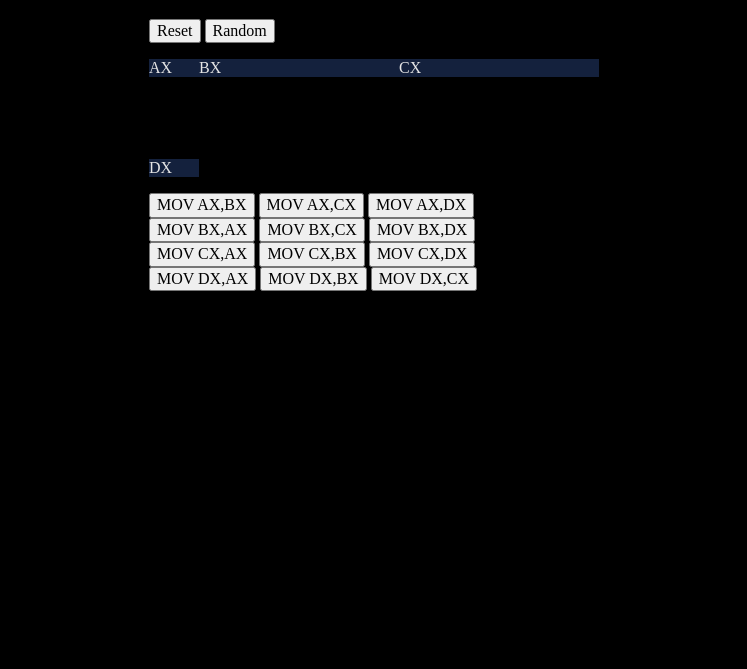
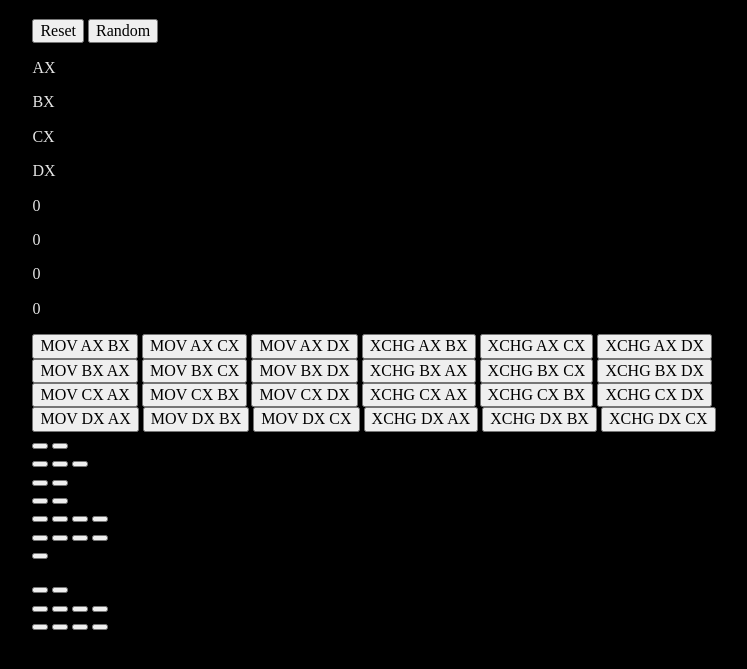
Before and after one commit to MichalJakobczyk1/architecture-project, a website built with webpack: page src/pages/index.html in a window 1280 px wide. Shown: the part 61-730 px from the top of the page, without its empty margins (266-1013 px from the left). Built offline with nearby package versions, Linux system fonts and the light colour scheme.

Commit message:
HTML structure fixed & orders

```diff
--- a/src/pages/index.html
+++ b/src/pages/index.html
@@ -24,56 +24,169 @@
 
     <main class="main">
       <section class="section section--registers">
-        <div class="section__buttons">
-          <button class="section__button section__button--reset">Reset</button>
-          <button class="section__button section__button--random">
-            Random
+        <button class="section__button section__button--reset">Reset</button>
+        <button class="section__button section__button--random">Random</button>
+        <div class="section__container section__container--registers">
+          <p class="section__paragraph">AX</p>
+          <p class="section__paragraph">BX</p>
+          <p class="section__paragraph">CX</p>
+          <p class="section__paragraph">DX</p>
+        </div>
+        <div class="section__container section__container--values">
+          <p class="section__paragraph">0</p>
+          <p class="section__paragraph">0</p>
+          <p class="section__paragraph">0</p>
+          <p class="section__paragraph">0</p>
+        </div>
+      </section>
+      <section class="section section--orders">
+        <div class="section__container section__container--AX">
+          <button class="section__button section__button--mov">
+            MOV AX BX
+          </button>
+          <button class="section__button section__button--mov">
+            MOV AX CX
+          </button>
+          <button class="section__button section__button--mov">
+            MOV AX DX
+          </button>
+          <button class="section__button section__button--xchg">
+            XCHG AX BX
+          </button>
+          <button class="section__button section__button--xchg">
+            XCHG AX CX
+          </button>
+          <button class="section__button section__button--xchg">
+            XCHG AX DX
           </button>
         </div>
-        <div class="section__container section__container--registers">
-          <div class="section__row">
-            <p class="section__paragraph section__paragraph--AX">AX</p>
-            <p class="section__paragraph section__paragraph--AXvalue"></p>
-          </div>
-          <div class="section__row">
-            <p class="section__paragraph section__paragraph--BX">BX</p>
-            <p class="section__paragraph section__paragraph--BXvalue"></p>
-          </div>
-          <div class="section__row">
-            <p class="section__paragraph section__paragraph--CX">CX</p>
-            <p class="section__paragraph section__paragraph--CXvalue"></p>
-          </div>
-          <div class="section__row">
-            <p class="section__paragraph section__paragraph--DX">DX</p>
-            <p class="section__paragraph section__paragraph--DXvalue"></p>
-          </div>
+        <div class="section__container section__container--BX">
+          <button class="section__button section__button--mov">
+            MOV BX AX
+          </button>
+          <button class="section__button section__button--mov">
+            MOV BX CX
+          </button>
+          <button class="section__button section__button--mov">
+            MOV BX DX
+          </button>
+          <button class="section__button section__button--xchg">
+            XCHG BX AX
+          </button>
+          <button class="section__button section__button--xchg">
+            XCHG BX CX
+          </button>
+          <button class="section__button section__button--xchg">
+            XCHG BX DX
+          </button>
+        </div>
+        <div class="section__container section__container--CX">
+          <button class="section__button section__button--mov">
+            MOV CX AX
+          </button>
+          <button class="section__button section__button--mov">
+            MOV CX BX
+          </button>
+          <button class="section__button section__button--mov">
+            MOV CX DX
+          </button>
+          <button class="section__button section__button--xchg">
+            XCHG CX AX
+          </button>
+          <button class="section__button section__button--xchg">
+            XCHG CX BX
+          </button>
+          <button class="section__button section__button--xchg">
+            XCHG CX DX
+          </button>
+        </div>
+        <div class="section__container section__container--DX">
+          <button class="section__button section__button--mov">
+            MOV DX AX
+          </button>
+          <button class="section__button section__button--mov">
+            MOV DX BX
+          </button>
+          <button class="section__button section__button--mov">
+            MOV DX CX
+          </button>
+          <button class="section__button section__button--xchg">
+            XCHG DX AX
+          </button>
+          <button class="section__button section__button--xchg">
+            XCHG DX BX
+          </button>
+          <button class="section__button section__button--xchg">
+            XCHG DX CX
+          </button>
         </div>
       </section>
-      <section class="section section--mov">
-        <div class="section__container section__container--AX">
-          <button class="section__button">MOV AX,BX</button>
-          <button class="section__button">MOV AX,CX</button>
-          <button class="section__button">MOV AX,DX</button>
+      <section class="section">
+        <div>
+          <button></button>
+          <button></button>
         </div>
-        <div class="section__container section__container--BX">
-          <button class="section__button">MOV BX,AX</button>
-          <button class="section__button">MOV BX,CX</button>
-          <button class="section__button">MOV BX,DX</button>
+        <div>
+          <button></button>
+          <button></button>
+          <button></button>
         </div>
-        <div class="section__container section__container--CX">
-          <button class="section__button">MOV CX,AX</button>
-          <button class="section__button">MOV CX,BX</button>
-          <button class="section__button">MOV CX,DX</button>
+        <div>
+          <button></button>
+          <button></button>
         </div>
-        <div class="section__container section__container--DX">
-          <button class="section__button">MOV DX,AX</button>
-          <button class="section__button">MOV DX,BX</button>
-          <button class="section__button">MOV DX,CX</button>
+        <div>
+          <button></button>
+          <button></button>
+        </div>
+        <div>
+          <button></button>
+          <button></button>
+          <button></button>
+          <button></button>
+        </div>
+        <div>
+          <button></button>
+          <button></button>
+          <button></button>
+          <button></button>
         </div>
       </section>
-      <section class="section section--radio"></section>
-      <section class="section section--memory"></section>
-      <section class="section section--push"></section>
+      <section class="section">
+        <button></button>
+        <div>
+          <p></p>
+          <p></p>
+          <p></p>
+          <p></p>
+        </div>
+        <div>
+          <p></p>
+          <p></p>
+          <p></p>
+          <p></p>
+        </div>
+      </section>
+      <section class="section">
+        <p></p>
+        <p></p>
+        <button></button>
+        <button></button>
+      </section>
+      <section class="section">
+        <div>
+          <button></button>
+          <button></button>
+          <button></button>
+          <button></button>
+        </div>
+        <div>
+          <button></button>
+          <button></button>
+          <button></button>
+          <button></button>
+        </div>
+      </section>
     </main>
 
     <footer></footer>
--- a/src/scss/main.scss
+++ b/src/scss/main.scss
@@ -9,23 +9,3 @@ body {
   align-items: center;
   min-height: 100vh;
 }
-
-.main {
-}
-
-.section {
-  min-height: 100%;
-  &__container {
-    &--registers {
-      display: grid;
-      grid-template-columns: 50px 200px 200px;
-      grid-template-rows: 100px 1fr;
-      grid-template-areas:
-        name button1 button2
-        name value value;
-    }
-  }
-  &__paragraph {
-    background-color: $background-secondary;
-  }
-}
```
